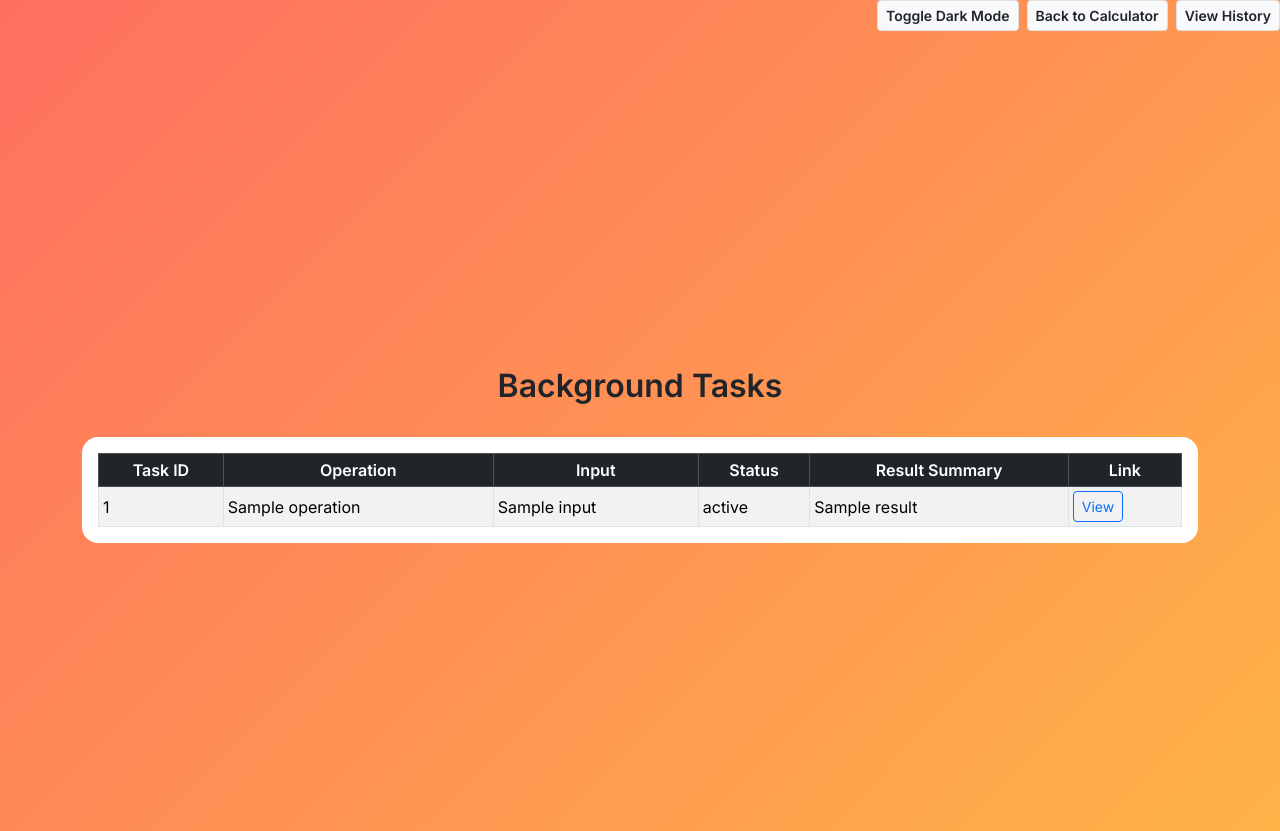
After one commit to BogdanPatrania/homework-python-opp, a FastAPI app: template templates/tasks.html in a window 1280 px wide. The commit adds this page. Run offline with FastAPI, Linux system fonts and the light colour scheme; the template is opened without the code that fills it: most values are stand-ins (such as "Sample title", 1, 10 or a date in 2020).

Commit message:
Add async task tracking with SQLite, CLI examples, and clean final README for submission

```diff
--- a/main.py
+++ b/main.py
@@ -8,13 +8,15 @@ from api.routes import router
 from services.math_ops import compute_pow, compute_fibonacci, compute_factorial
 from storage.sqlite_store import init_db, store_request_sqlite, get_all_requests_sqlite
 from services.background_tasks import store_and_compute_fibonacci, store_and_compute_factorial, store_and_compute_pow
-from storage.task_status import get_result, get_status, set_status
 from math import log10
+from storage.task_store import init_task_db, get_task, get_all_tasks
 
 import sys
+
 sys.set_int_max_str_digits(25000)
 
 init_db()
+init_task_db()
 
 
 app = FastAPI(title="Math Microservice")
@@ -57,7 +59,6 @@ def post_form(
             store_request_sqlite("pow", {"base": a, "exponent": b}, result)
         else:
             task_id = str(uuid.uuid4())
-            set_status(task_id, "queued")
             background_tasks.add_task(store_and_compute_pow, a, b, task_id)
             result = (
                 f"Task {task_id} started: Calculating {a}^{b} (~{est_digits} digits) in background... "
@@ -70,7 +71,6 @@ def post_form(
             store_request_sqlite("fibonacci", {"n": a}, result)
         else:
             task_id = str(uuid.uuid4())
-            set_status(task_id, "queued")
             background_tasks.add_task(store_and_compute_fibonacci, a, task_id)
             result = (
                 f"Task {task_id} started: Calculating Fibonacci({a}) in background... "
@@ -83,7 +83,6 @@ def post_form(
             store_request_sqlite("factorial", {"n": a}, result)
         else:
             task_id = str(uuid.uuid4())
-            set_status(task_id, "queued")
             background_tasks.add_task(store_and_compute_factorial, a, task_id)
             result = (
                 f"Task {task_id} started: Calculating Factorial({a}) in background... "
@@ -115,10 +114,12 @@ def export_history():
 
 @app.get("/status/{task_id}")
 def get_task_status(task_id: str):
-    status = get_status(task_id)
-    result = get_result(task_id)
-    return {
-        "task_id": task_id,
-        "status": status,
-        "result": result
-    }
+    task = get_task(task_id)
+    if task:
+        return task
+    return {"task_id": task_id, "status": "not found"}
+
+@app.get("/tasks", response_class=HTMLResponse)
+def view_tasks(request: Request):
+    tasks = get_all_tasks()
+    return templates.TemplateResponse("tasks.html", {"request": request, "tasks": tasks})
--- /dev/null
+++ b/templates/tasks.html
@@ -0,0 +1,134 @@
+<!DOCTYPE html>
+<html lang="en">
+<head>
+    <meta charset="UTF-8">
+    <title>Background Tasks</title>
+    <script>
+        if (localStorage.getItem("darkMode") === "true") {
+            document.documentElement.classList.add("dark-mode");
+        }
+    </script>
+    <link href="https://cdn.jsdelivr.net/npm/bootstrap@5.3.3/dist/css/bootstrap.min.css" rel="stylesheet">
+    <link href="https://fonts.googleapis.com/css2?family=Inter:wght@400;600&display=swap" rel="stylesheet">
+    <link rel="icon" href="https://cdn-icons-png.flaticon.com/512/2721/2721292.png" type="image/png">
+    <style>
+        :root {
+            --bg-gradient: linear-gradient(135deg, #ff6f61, #ffb347);
+            --card-bg: #ffffff;
+            --text-color: #212529;
+            --btn-color: #d63384;
+            --bar-bg: #fff8f0;
+        }
+        html.dark-mode {
+            --bg-gradient: linear-gradient(135deg, #141e30, #243b55);
+            --card-bg: #1e1e1e;
+            --text-color: #f8f9fa;
+            --btn-color: #6f42c1;
+            --bar-bg: #23272e;
+        }
+        body {
+            font-family: 'Inter', sans-serif;
+            min-height: 100vh;
+            background: var(--bg-gradient);
+            color: var(--text-color);
+            transition: background 0.5s, color 0.5s;
+        }
+        .card {
+            background-color: var(--card-bg);
+            color: var(--text-color);
+            border: none;
+            border-radius: 1rem;
+        }
+        .btn-primary {
+            background-color: var(--btn-color);
+            border-color: var(--btn-color);
+        }
+        .btn-primary:hover {
+            opacity: 0.9;
+        }
+        .fade-in {
+            animation: fadeIn 0.8s ease-in-out;
+        }
+        @keyframes fadeIn {
+            from { opacity: 0; transform: translateY(10px); }
+            to { opacity: 1; transform: translateY(0); }
+        }
+        .top-buttons .btn {
+        font-family: 'Inter', sans-serif;
+        font-weight: 600;
+        border: 1px solid #e0e0e0;
+        background-color: #f8f9fa;
+        color: #212529;
+        transition: background 0.2s, color 0.2s, border 0.2s;
+        }
+        .top-buttons .btn:hover, .top-buttons .btn:focus {
+            background-color: #e9ecef;
+            color: #d63384;
+            border-color: #d63384;
+        }
+        html.dark-mode .top-buttons .btn {
+            background-color: #23272e;
+            color: #f8f9fa;
+            border: 1px solid #444950;
+        }
+        html.dark-mode .top-buttons .btn:hover, html.dark-mode .top-buttons .btn:focus {
+            background-color: #343a40;
+            color: #6f42c1;
+            border-color: #6f42c1;
+        }
+        .table-responsive {
+            overflow-x: auto;
+        }
+        td, th { word-break: break-all; }
+    </style>
+    <script>
+        function toggleDarkMode() {
+            document.documentElement.classList.toggle("dark-mode");
+            const isDark = document.documentElement.classList.contains("dark-mode");
+            localStorage.setItem("darkMode", isDark ? "true" : "false");
+        }
+    </script>
+</head>
+<body>
+    <!-- Top-right sticky button bar -->
+    <div class="top-buttons d-flex flex-row gap-2 justify-content-end">
+        <button class="btn btn-sm btn-light" onclick="toggleDarkMode()">Toggle Dark Mode</button>
+        <a href="/" class="btn btn-sm btn-light">Back to Calculator</a>
+        <a href="/history" class="btn btn-sm btn-light">View History</a>
+    </div>
+    <div class="container py-5 d-flex flex-column justify-content-center min-vh-100">
+        <div class="mt-5 mb-4 px-3 text-center">
+            <h2 class="fw-bold">Background Tasks</h2>
+        </div>
+        <div class="card p-3 fade-in">
+            <div class="table-responsive">
+                <table class="table table-bordered table-striped table-sm align-middle mb-0">
+                    <thead class="table-dark text-center">
+                        <tr>
+                            <th>Task ID</th>
+                            <th>Operation</th>
+                            <th>Input</th>
+                            <th>Status</th>
+                            <th>Result Summary</th>
+                            <th>Link</th>
+                        </tr>
+                    </thead>
+                    <tbody>
+                    {% for task in tasks %}
+                        <tr>
+                            <td style="word-break: break-all;">{{ task.task_id }}</td>
+                            <td>{{ task.operation }}</td>
+                            <td>{{ task.input }}</td>
+                            <td>{{ task.status }}</td>
+                            <td>{{ task.result[:100] if task.result else "-" }}</td>
+                            <td>
+                                <a href="/status/{{ task.task_id }}" target="_blank" class="btn btn-sm btn-outline-primary">View</a>
+                            </td>
+                        </tr>
+                    {% endfor %}
+                    </tbody>
+                </table>
+            </div>
+        </div>
+    </div>
+</body>
```
Also changed, not shown: services/background_tasks.py (+10 -10 lines), templates/history.html (+27 -12 lines), templates/index.html (+29 -5 lines), README.md, storage/sqlite_store.py, storage/task_status.py (deleted), storage/task_store.py (added).
